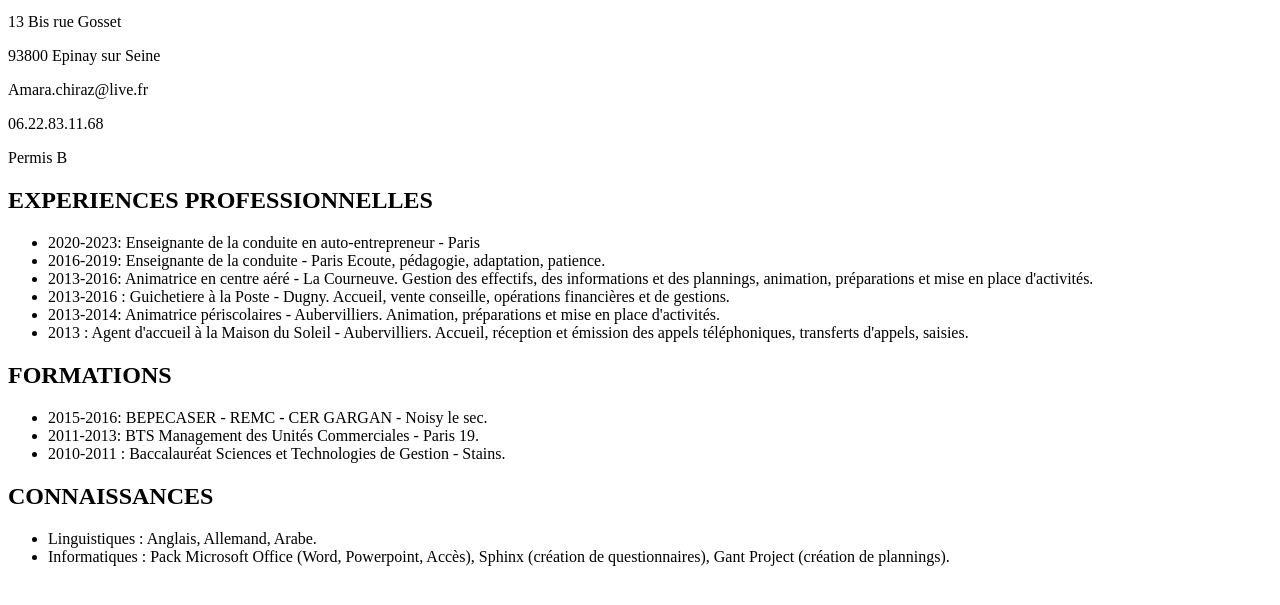
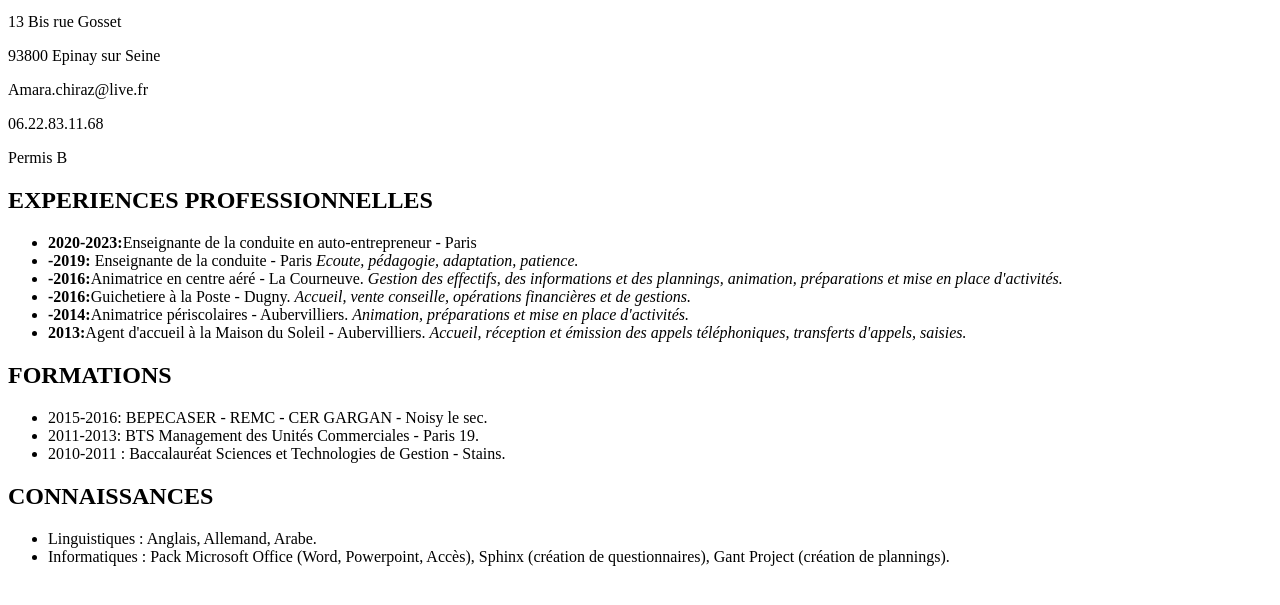
Before and after one commit to Amarachiraz/TEST, a plain HTML site: page index.html in a window 1280 px wide. Shown: the part 87-692 px from the top of the page. Drawn offline with Linux system fonts and the light colour scheme.

Commit message:
Update index.html

```diff
--- a/index.html
+++ b/index.html
@@ -21,22 +21,22 @@
     <main>
         <h2>EXPERIENCES PROFESSIONNELLES</h2>
            <ul>
-            <li>2020-2023: Enseignante de la conduite en auto-entrepreneur - Paris </li>
+            <li><strong>2020-2023:</strong>Enseignante de la conduite en auto-entrepreneur - Paris </li>
 
-            <li>2016-2019: Enseignante de la conduite - Paris
-                Ecoute, pédagogie, adaptation, patience.</li>
+            <li><strong>-2019: </strong> Enseignante de la conduite - Paris
+                <em>Ecoute, pédagogie, adaptation, patience.</em></li>
 
-            <li>2013-2016: Animatrice en centre aéré - La Courneuve.
-                Gestion des effectifs, des informations et des plannings, animation, préparations et mise en place d'activités.</li>
+            <li><strong>-2016:</strong>Animatrice en centre aéré - La Courneuve.
+                <em> Gestion des effectifs, des informations et des plannings, animation, préparations et mise en place d'activités.</em></li>
 
-            <li>2013-2016 : Guichetiere à la Poste - Dugny.
-                Accueil, vente conseille, opérations financières et de gestions.</li>
+            <li><strong>-2016:</strong>Guichetiere à la Poste - Dugny.
+              <em> Accueil, vente conseille, opérations financières et de gestions.</em></li>
 
-            <li>2013-2014: Animatrice périscolaires - Aubervilliers.
-                Animation, préparations et mise en place d'activités.</li>
+            <li><strong>-2014:</strong>Animatrice périscolaires - Aubervilliers.
+              <em>Animation, préparations et mise en place d'activités.</em></li>
 
-            <li>2013 : Agent d'accueil à la Maison du Soleil - Aubervilliers.
-                Accueil, réception et émission des appels téléphoniques, transferts d'appels, saisies.</li>
+            <li> <strong> 2013:</strong>Agent d'accueil à la Maison du Soleil - Aubervilliers.
+              <em>Accueil, réception et émission des appels téléphoniques, transferts d'appels, saisies.</em></li>
 
            </ul>
 
```
